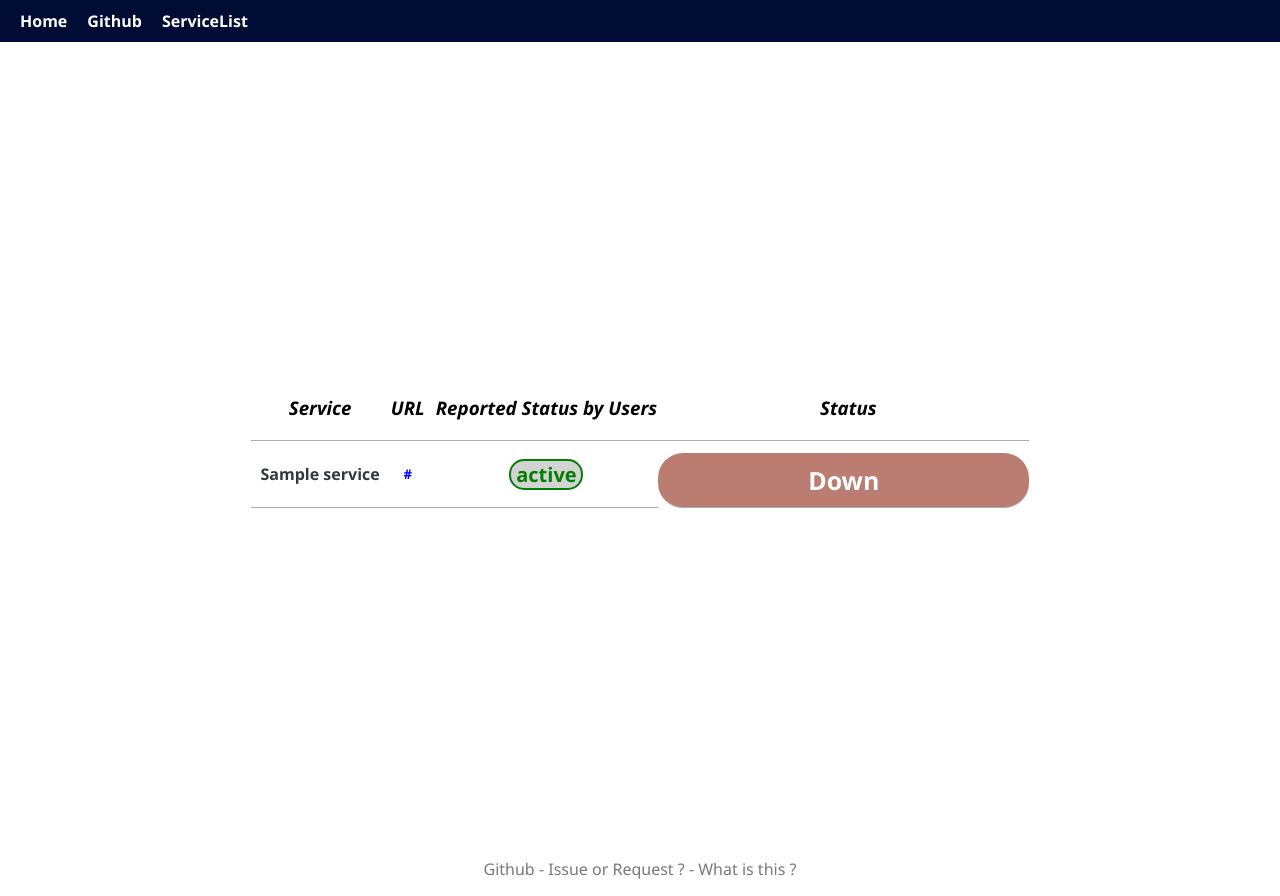
After one commit to Tfloow/UCLatence, a Python web app: template templates/serviceList.html in a window 1280 px wide. The commit adds this page. Run offline with Jinja, Linux system fonts and the light colour scheme; the template is opened without the code that fills it: most values are stand-ins (such as "Sample title", 1, 10 or a date in 2020); lists and menus that the app fills with data are empty.

Commit message:
ServiceList setup

```diff
--- a/data/404-Test/log.csv
+++ b/data/404-Test/log.csv
@@ -1,2 +1,4 @@
 date,UP
 2024-01-22T13:26:59,True
+2024-01-22T16:02:54,True
+2024-01-22T16:17:41,True
--- a/data/ADE/log.csv
+++ b/data/ADE/log.csv
@@ -2,3 +2,5 @@ date,UP
 2024-01-22T14:03:05,True
 2024-01-22T14:03:07,True
 2024-01-22T14:21:15,True
+2024-01-22T15:51:14,False
+2024-01-22T15:51:19,True
--- a/data/Gradescope/log.csv
+++ b/data/Gradescope/log.csv
@@ -1,3 +1,4 @@
 date,UP
 2024-01-22T14:02:32,True
 2024-01-22T14:21:28,True
+2024-01-22T16:59:51,True
--- a/data/Intranet/log.csv
+++ b/data/Intranet/log.csv
@@ -4,3 +4,4 @@ date,UP
 2024-01-22T12:32:30,True
 2024-01-22T12:32:35,False
 2024-01-22T14:21:46,True
+2024-01-22T15:05:02,True
--- a/data/Pilou-Pilou/log.csv
+++ b/data/Pilou-Pilou/log.csv
@@ -1,2 +1,3 @@
 date,UP
 2024-01-22T14:15:34,False
+2024-01-22T15:11:51,False
--- a/data/UCLouvain/log.csv
+++ b/data/UCLouvain/log.csv
@@ -1 +1,2 @@
 date,UP
+2024-01-22T17:00:28,True
--- a/static/main.css
+++ b/static/main.css
@@ -14,7 +14,7 @@ body {
     background-color: rgb(0, 12, 51);
     text-align: left;
     margin: 0;
-    padding: 0;
+    padding: 10px;
 
     display: flex;
     align-items: center; /* Center vertically */
--- a/static/styleItem.css
+++ b/static/styleItem.css
@@ -32,8 +32,6 @@
     border-radius: 25px;
 
 }
-
-
 
 
 .container {
@@ -81,6 +79,17 @@
 #down:hover{
     transition-duration: 100ms;
     background-color: rgb(153, 103, 95);
+}
+
+/*For mobile*/
+@media (max-width: 600px) {
+    #down {
+        padding: 10px 100px 10px 100px;
+    }
+
+    #up {
+        padding: 10px 115px 10px 115px;
+    }
 }
 
 /* Define the CSS class */
--- /dev/null
+++ b/static/styleServiceList.css
@@ -0,0 +1,70 @@
+table{
+    display: flex;
+    justify-content: center;
+    align-items: center;
+    min-height: 100vh;
+
+    border-collapse: collapse;
+}
+
+/* Default link style */
+a {
+    color: blue;
+    text-decoration: none; /* Remove underline */
+}
+
+/* Visited link style */
+a:visited {
+    color: blue; /* Set the color for visited links */
+}
+
+h3{
+    font-style: italic;
+}
+
+h4{
+    color: rgb(50, 56, 61);
+}
+
+th, td{
+    text-align: center;
+    margin-top:12px;
+    border-bottom: 1px solid #adacac;
+    padding-left: 10px;
+}
+
+.report-up{
+    color: green;
+}
+
+.report-down{
+    color: red;
+}
+
+.report-none{
+    color: lightslategray;
+    align-items: center;
+}
+
+.thumb{
+    background-color: lightgray;
+    width: 70px;
+    font-size: 20px;
+
+    display: flex;
+    justify-content: center;
+    align-items: center;
+
+    border-radius: 15px;
+    border-style:solid;
+    border-width: 2px;
+
+    margin: 0 auto;
+}
+
+.line-sep{
+    display: block;
+    border-bottom: 1px solid #dddddd; /* Add a bottom border for the divider */
+    margin-bottom: 4px; /* Adjust margin for better spacing */
+    background-color: red;
+}
--- a/templates/base.html
+++ b/templates/base.html
@@ -17,7 +17,7 @@
     <div id="header">
         <a href="/"><span class="header-button"> <b>Home</b> </span></a>
         <a href="https://github.com/Tfloow/UCLouvainDown"><span class="header-button"> <b>Github</b> </span></a>
-        <span class="header-button"> <b>ServiceList</b> </span>
+        <a href="/serviceList"><span class="header-button"> <b>ServiceList</b> </span></a>
     </div>
 
     {% block content %}
--- a/templates/itemWebsite.html
+++ b/templates/itemWebsite.html
@@ -10,7 +10,7 @@
 {% endblock %}
 
 
-    {% block content %}
+{% block content %}
     <h2>Status for {{ service }} @ <a href={{ url }} id="urlTO"> {{ url }} </a> </h2>
 
     {% if UP %}
--- /dev/null
+++ b/templates/serviceList.html
@@ -0,0 +1,42 @@
+{% extends "base.html" %}
+{% block head %}
+    <title>ServiceList</title>
+    <link rel="stylesheet" href="{{ url_for('static', filename='styleItem.css') }}">
+    <link rel="stylesheet" href="{{ url_for('static', filename='styleServiceList.css') }}">
+    <link rel="icon" type="image/x-icon" href="/static/ico/icoDOWN.png">
+{% endblock %}
+
+
+{% block content %}
+    <table border="0">
+
+        <tr>
+            <th> <h3>Service</h3> </th>
+            <th> <h3>URL</h3> </th>
+            <th> <h3>Reported Status by Users</h3> </th>
+            <th> <h3>Status</h3> </th>
+        </tr>
+        {% for serviceInfo in serviceInfo %}
+        <tr>
+
+
+            <th> <h4>{{ serviceInfo["service"] }}</h4> </th>
+            <th> <h5><a href={{ serviceInfo["url"] }}>{{ serviceInfo["url"] }}</a></h5> </th>
+            {% if serviceInfo["reportedStatus"]  %}
+                <th class="report-up"> <div class="thumb"> {{ serviceInfo["reportedStatus"] }} </div> </th>
+            {% elif serviceInfo["reportedStatus"] == False %}
+                <th class="report-down"> <div class="thumb"> {{ serviceInfo["reportedStatus"] }} </div> </th>
+            {% else %}
+                <th class="report-none"> <div class="thumb"> {{ serviceInfo["reportedStatus"] }} </div> </th>
+            {% endif %}
+
+            {% if serviceInfo["Status"] %}
+                <th id="up"> &nbsp;&nbsp;Up&nbsp;&nbsp; </th>
+            {% else %}
+                <th id="down"> Down</th>
+            {% endif %}
+        </tr>
+        {% endfor %}
+
+    </table>
+{% endblock %}
```
Also changed, not shown: app.py (+9 -0 lines), dataReport.py (+11 -0 lines), services.json (+9 -9 lines), static/style.css (+8 -1 lines).
